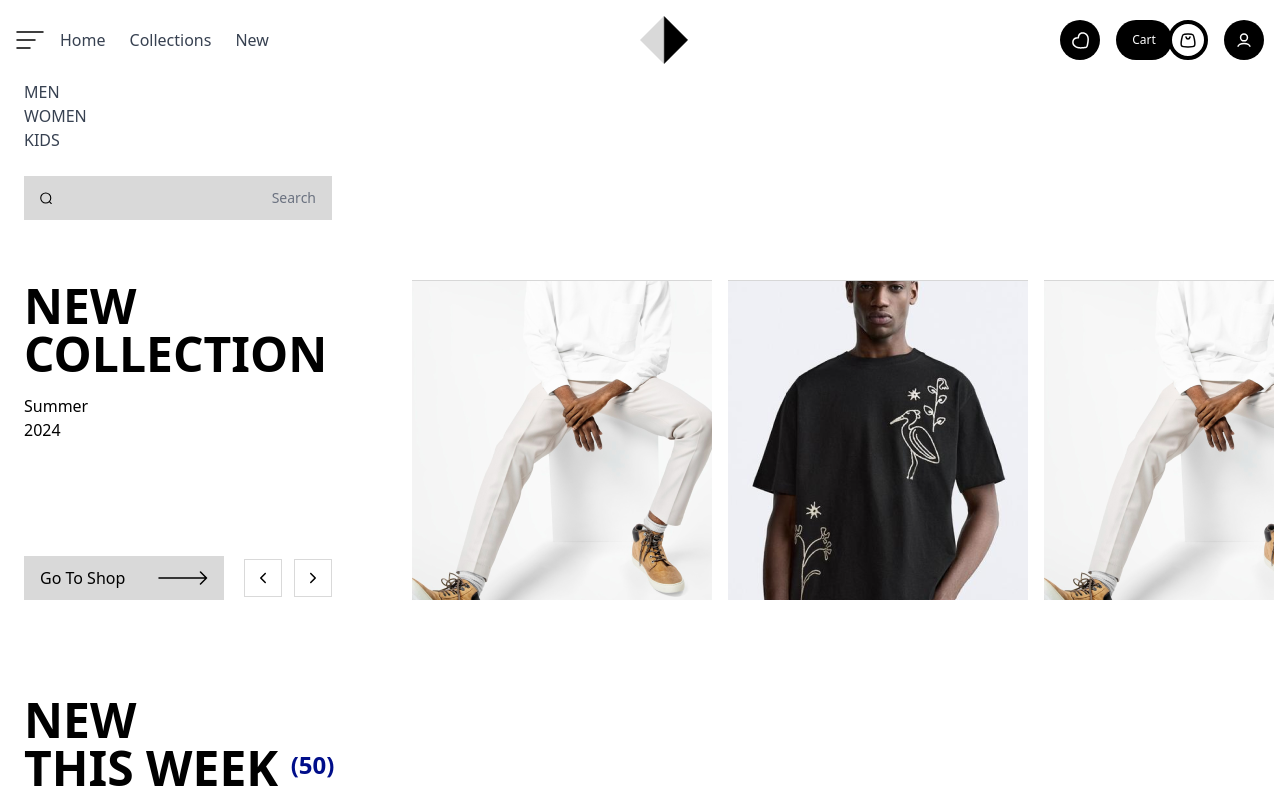
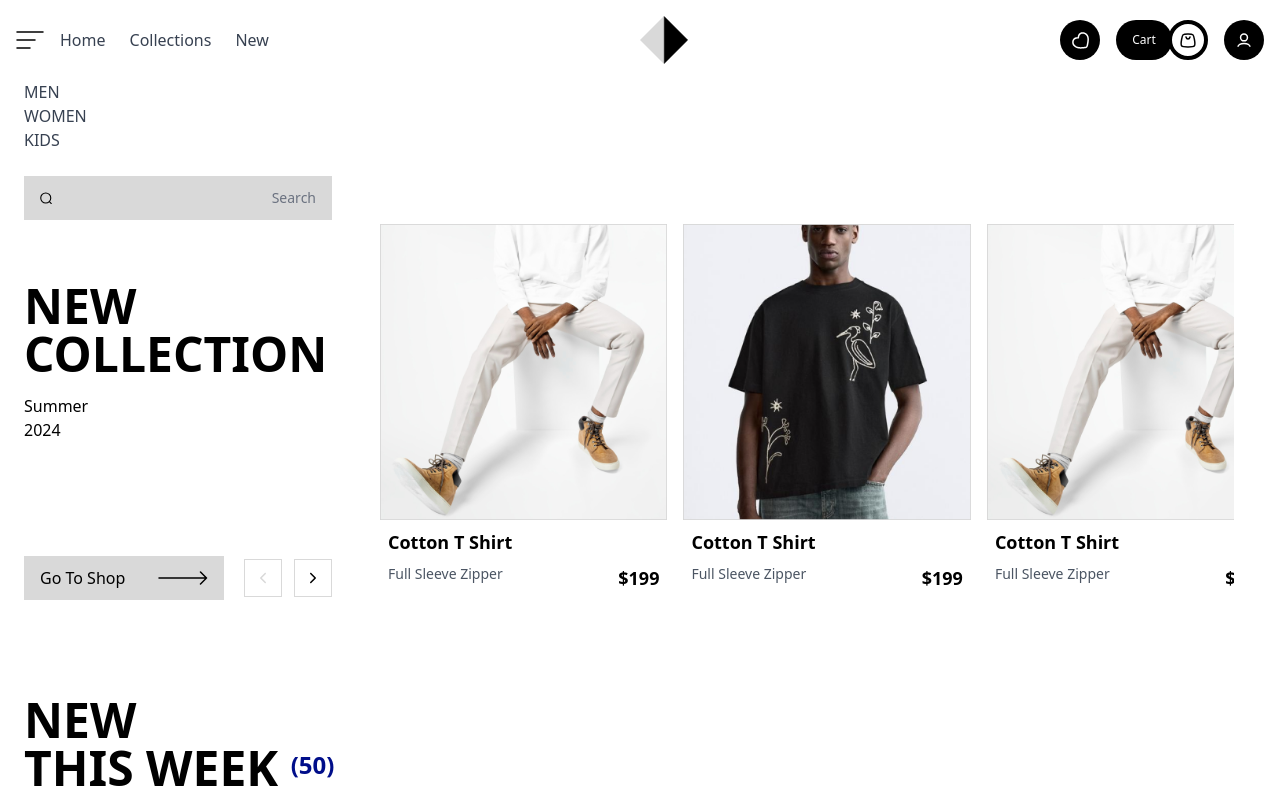
Before and after one commit to Acquaah-Emmanuel-Kofi/fashion-commerce, a Next.js app: page / in a window 1280 px wide. Shown: the top 797 px of the page. Built offline with nearby package versions, Linux system fonts and the light colour scheme.

Commit message:
feat: use carousel to populate product on hero page

```diff
--- a/app/homepage/components/Hero.tsx
+++ b/app/homepage/components/Hero.tsx
@@ -1,8 +1,33 @@
-import ProductSlider from "@/app/shared/components/ProductSlider";
+"use client";
+
 import SearchBar from "@/app/shared/components/Searchbar";
-import { IoIosArrowBack, IoIosArrowForward } from "react-icons/io";
+import { useState } from "react";
+import Carousel from "@/app/shared/components/carousel/Carousel";
+import CarouselPrevButton from "@/app/shared/components/carousel/CarouselPrevButton";
+import CarouselNextButton from "@/app/shared/components/carousel/CarouselNextButton";
+import { dummyProducts } from "@/app/shared/helpers/constants.helper";
+import ProductCard from "@/app/shared/components/ProductCard";
+import Link from "next/link";
 
 const Hero = () => {
+  const [currentIndex, setCurrentIndex] = useState(0);
+
+  const handleNext = () => {
+    if (currentIndex < dummyProducts.length - 1) {
+      setCurrentIndex(currentIndex + 1);
+    }
+  };
+
+  const handlePrev = () => {
+    if (currentIndex > 0) {
+      setCurrentIndex(currentIndex - 1);
+    }
+  };
+
+  const handleAddToCart = (id: number) => {
+    console.log(`Product ${id} added to cart`);
+  };
+
   return (
     <main className="flex flex-col px-6">
       <div className=" w-full lg:w-1/4">
@@ -26,22 +51,38 @@ const Hero = () => {
       <div className="flex items-end">
         <div className="w-full lg:w-1/4">
           <div className="lg:mt-18 mt-[20%]">
-              <h1 className="text-5xl font-bold mb-2 lg:mb-4">
-                NEW COLLECTION
-              </h1>
+            <h1 className="text-5xl font-bold mb-2 lg:mb-4">NEW COLLECTION</h1>
             <p>
               Summer <br /> 2024
             </p>
           </div>
 
           <div className="block mt-[10%] lg:hidden">
-              <ProductSlider />
+            <Carousel
+              visibleImages={3}
+              currentIndex={currentIndex}
+              onNext={handleNext}
+              onPrev={handlePrev}
+            >
+              {dummyProducts.map((product) => (
+                <ProductCard
+                  key={product.id}
+                  id={product.id}
+                  img={product.img}
+                  title={product.title}
+                  description={product.description}
+                  price={product.price}
+                  onAddToCart={handleAddToCart}
+                />
+              ))}
+            </Carousel>
           </div>
 
           <div className="lg:mt-[37%] mt-[5%] flex justify-between gap-5 items-center">
+            <Link href="/products" className="lg:w-full w-1/2">
               <button
                 type="button"
-                className="flex justify-between items-center bg-[#D9D9D9] py-2.5 px-4 lg:w-full w-1/2"
+                className="flex justify-between items-center bg-[#D9D9D9] py-2.5 px-4 w-full"
               >
                 Go To Shop
                 <svg
@@ -60,30 +101,44 @@ const Hero = () => {
                   />
                 </svg>
               </button>
+            </Link>
 
             <div className="items-center gap-3 hidden lg:flex">
-                <button
-                  type="button"
-                  className="flex justify-between items-center border border-[#D9D9D9] p-2.5 hover:bg-[#D9D9D9]"
-                >
-                  <IoIosArrowBack />
-                </button>
-                <button
-                  type="button"
-                  className="flex justify-between items-center border border-[#D9D9D9] p-2.5 hover:bg-[#D9D9D9]"
-                >
-                  <IoIosArrowForward />
-                </button>
+              <CarouselPrevButton
+                onPrev={handlePrev}
+                disabled={currentIndex === 0}
+              />
+              <CarouselNextButton
+                onNext={handleNext}
+                disabled={currentIndex >= dummyProducts.length - 3}
+              />
             </div>
           </div>
         </div>
 
-          <div className="hidden lg:block lg:w-[70%]">
-            <ProductSlider />
+        <div className="hidden lg:block lg:w-[70%] lg:ml-10">
+          <Carousel
+            visibleImages={3}
+            currentIndex={currentIndex}
+            onNext={handleNext}
+            onPrev={handlePrev}
+          >
+            {dummyProducts.map((product) => (
+              <ProductCard
+                key={product.id}
+                id={product.id}
+                img={product.img}
+                title={product.title}
+                description={product.description}
+                price={product.price}
+                onAddToCart={handleAddToCart}
+              />
+            ))}
+          </Carousel>
         </div>
       </div>
     </main>
   );
-}
+};
 
 export default Hero;
```
Lines whose indentation alone changed are shown as unchanged.
